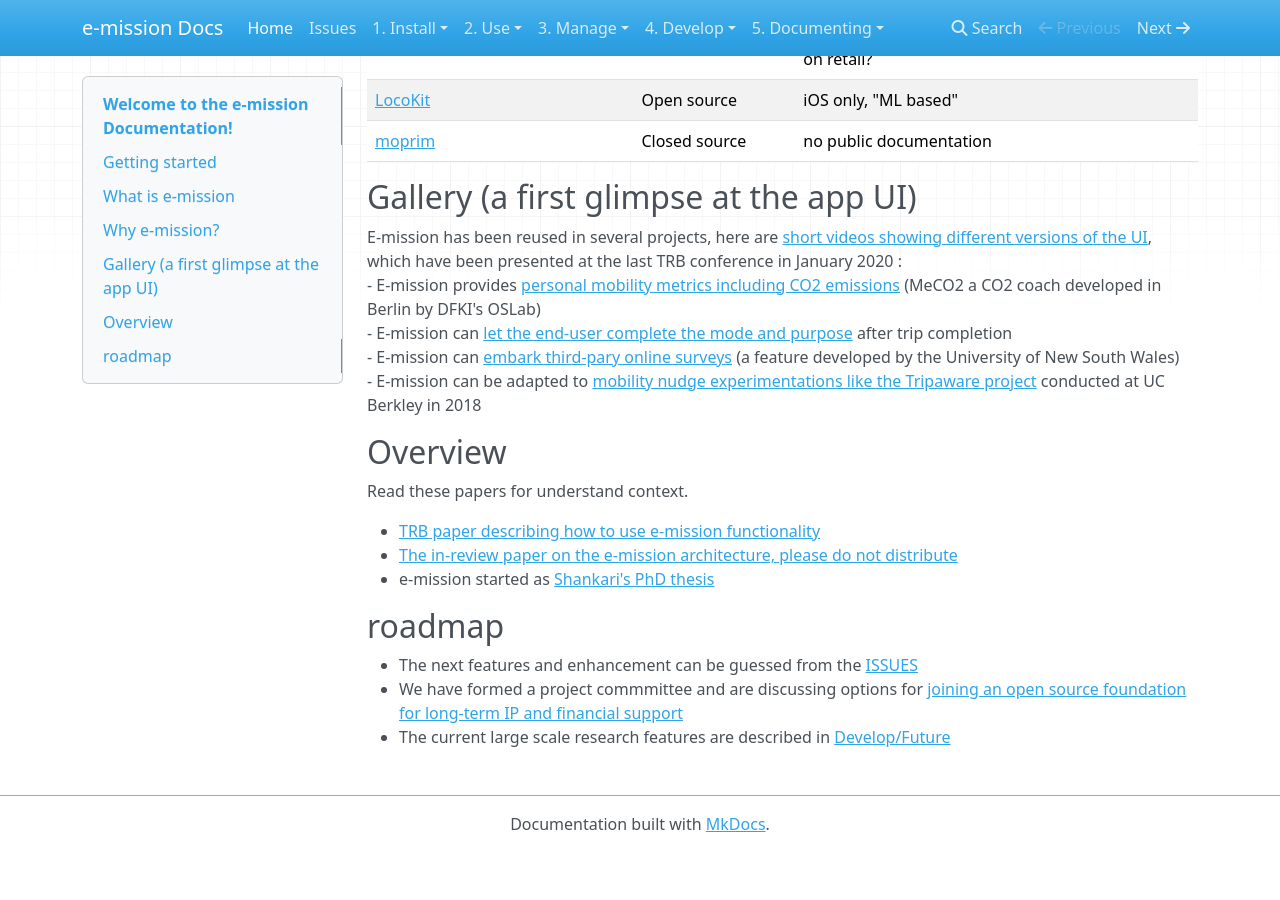
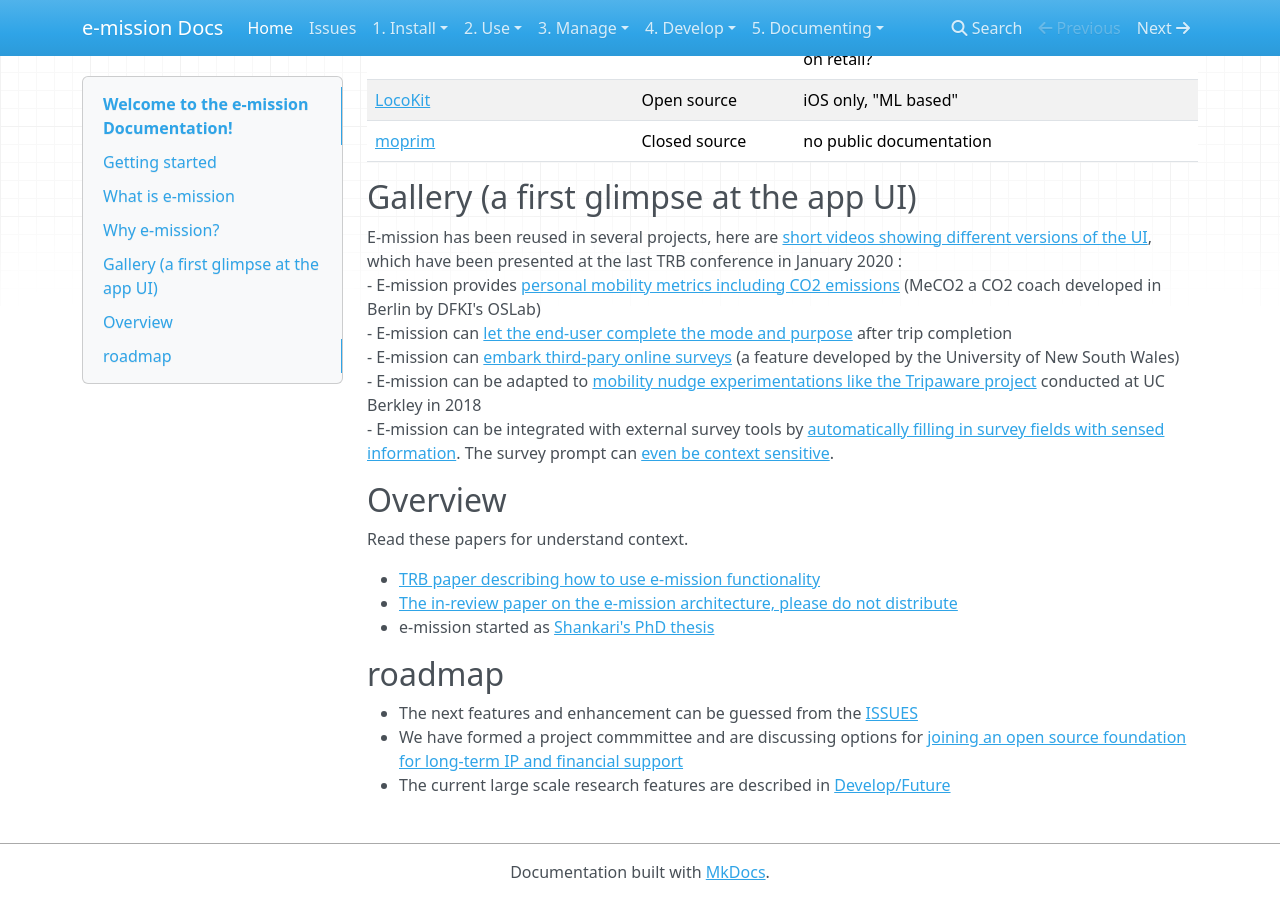
Before and after one commit to e-mission/e-mission-docs, an MkDocs documentation site: the page built from docs/README.md, in a window 1280 px wide and 900 px high, scrolled down 1863 px. Built offline with MkDocs 1.6.1, drawn with Linux system fonts in a browser that asks for light colours; nearby versions of some CDN libraries; before the commit the page ends 2715 px from its top, so only the background shows below that.

Commit message:
Add some links to the interscity demo

```diff
--- a/docs/README.md
+++ b/docs/README.md
@@ -48,6 +48,7 @@
 - E-mission can [let the end-user complete the mode and purpose](https://nextcloud.damajash.org/s/f2z28gK7e84WPWS) after trip completion
 - E-mission can [embark third-pary online surveys](https://nextcloud.damajash.org/s/CRZg4zQY2gKWMnF) (a feature developed by the University of New South Wales)
 - E-mission can be adapted to [mobility nudge experimentations like the Tripaware project](https://nextcloud.damajash.org/s/n2ESGrRYdCmSaX6) conducted at UC Berkley in 2018
+- E-mission can be integrated with external survey tools by [automatically filling in survey fields with sensed information](https://nextcloud.damajash.org/s/4CxeNpWDAiqSkpa). The survey prompt can [even be context sensitive](https://nextcloud.damajash.org/s/3qp8Mcwcy36HjSi).
 
 ## Overview
 Read these papers for understand context.
```
